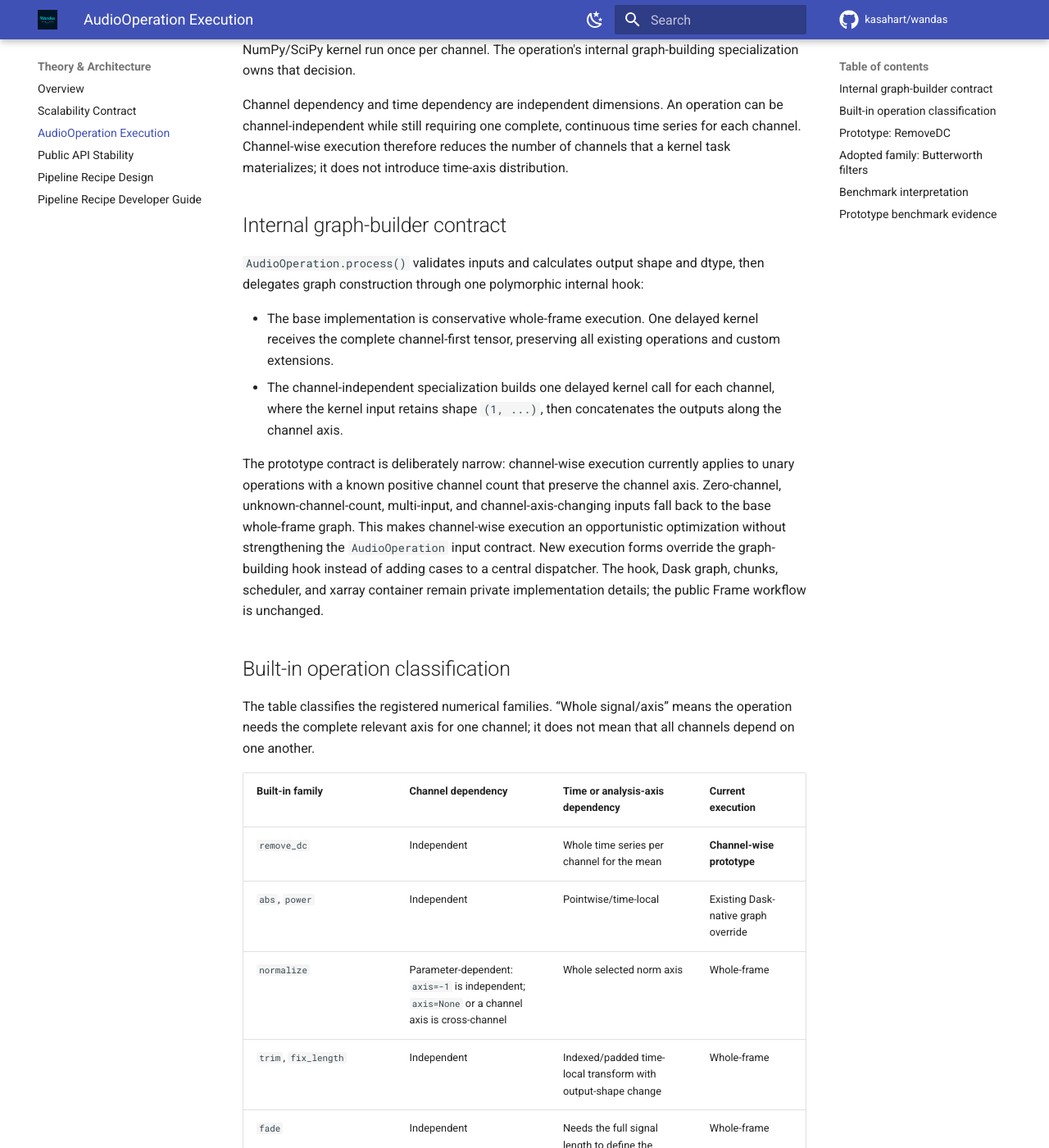
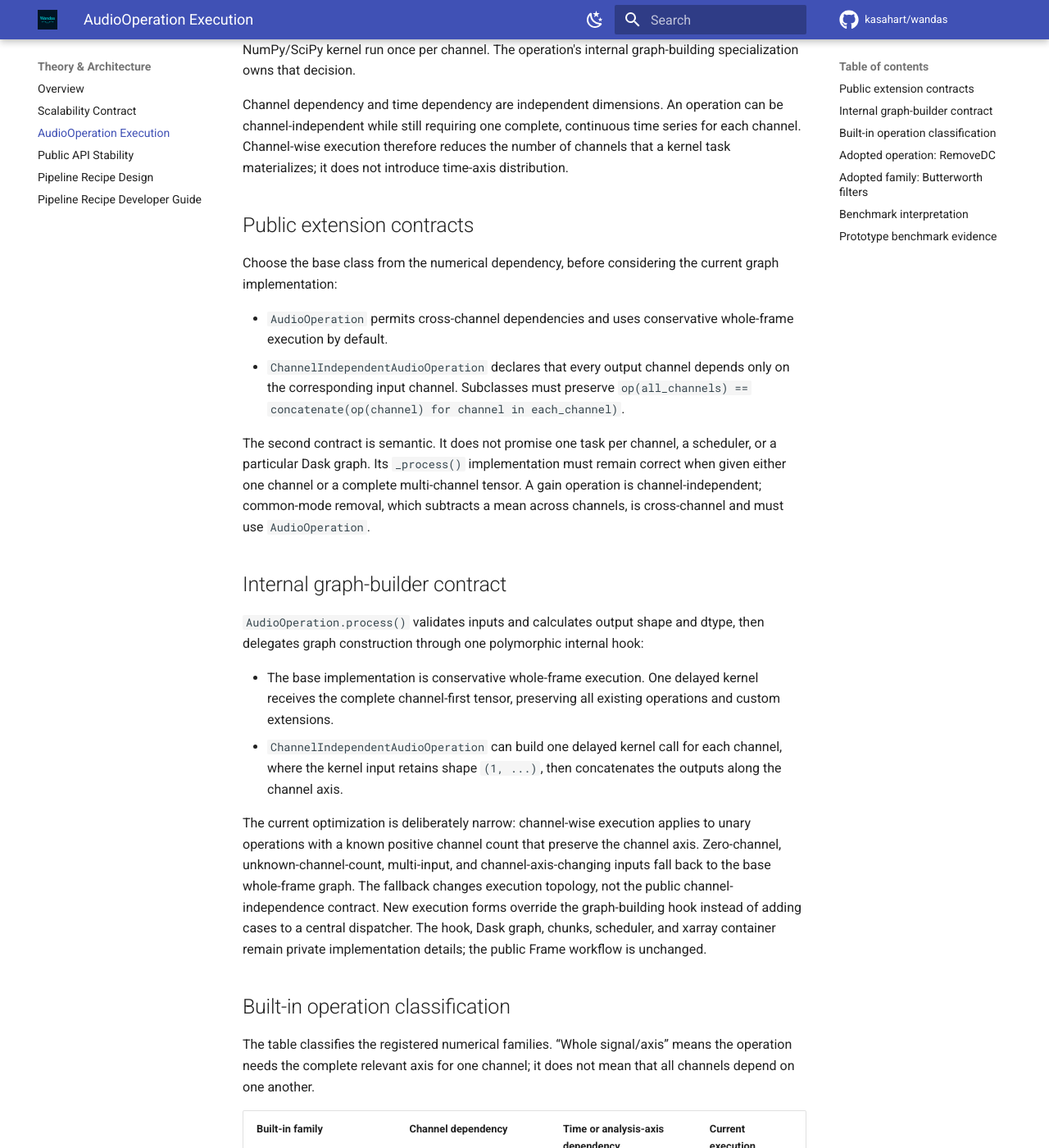
Before and after one commit to kasahart/wandas, an MkDocs documentation site: the page built from docs/src/explanation/audio-operation-execution.md, in a window 1280 px wide and 1400 px high, scrolled down 231 px. Shown: the whole window at 82% size. Built offline with MkDocs 1.6.1 and Material for MkDocs 9.7.7, drawn with Linux system fonts in a browser that asks for light colours; comment, search, counter and statistics services are not loaded; some of the changed text lies outside the part shown.

Commit message:
Publish the channel-independent AudioOperation contract (#352)
* feat: publish channel-independent operation contract

* docs: fix channel graph grammar

---------

Co-authored-by: Codex <codex@openai.com>

```diff
--- a/docs/src/explanation/audio-operation-execution.md
+++ b/docs/src/explanation/audio-operation-execution.md
@@ -10,6 +10,23 @@ be channel-independent while still requiring one complete, continuous time serie
 each channel. Channel-wise execution therefore reduces the number of channels that a
 kernel task materializes; it does not introduce time-axis distribution.
 
+## Public extension contracts
+
+Choose the base class from the numerical dependency, before considering the current
+graph implementation:
+
+- `AudioOperation` permits cross-channel dependencies and uses conservative
+  whole-frame execution by default.
+- `ChannelIndependentAudioOperation` declares that every output channel depends only
+  on the corresponding input channel. Subclasses must preserve
+  `op(all_channels) == concatenate(op(channel) for channel in each_channel)`.
+
+The second contract is semantic. It does not promise one task per channel, a scheduler,
+or a particular Dask graph. Its `_process()` implementation must remain correct when
+given either one channel or a complete multi-channel tensor. A gain operation is
+channel-independent; common-mode removal, which subtracts a mean across channels, is
+cross-channel and must use `AudioOperation`.
+
 ## Internal graph-builder contract
 
 `AudioOperation.process()` validates inputs and calculates output shape and dtype,
@@ -17,15 +34,15 @@ then delegates graph construction through one polymorphic internal hook:
 
 - The base implementation is conservative whole-frame execution. One delayed kernel receives the complete
   channel-first tensor, preserving all existing operations and custom extensions.
-- The channel-independent specialization builds one delayed kernel call for each
+- `ChannelIndependentAudioOperation` can build one delayed kernel call for each
   channel, where the kernel input retains shape `(1, ...)`, then concatenates the
   outputs along the channel axis.
 
-The prototype contract is deliberately narrow: channel-wise execution currently
-applies to unary operations with a known positive channel count that preserve the
-channel axis. Zero-channel, unknown-channel-count, multi-input, and channel-axis-changing
-inputs fall back to the base whole-frame graph. This makes channel-wise execution an
-opportunistic optimization without strengthening the `AudioOperation` input contract.
+The current optimization is deliberately narrow: channel-wise execution applies to
+unary operations with a known positive channel count that preserve the channel axis.
+Zero-channel, unknown-channel-count, multi-input, and channel-axis-changing inputs fall
+back to the base whole-frame graph. The fallback changes execution topology, not the
+public channel-independence contract.
 New execution forms override the graph-building hook instead of adding cases to a
 central dispatcher. The hook, Dask graph, chunks, scheduler, and xarray container
 remain private implementation details; the public Frame workflow is unchanged.
@@ -38,7 +55,7 @@ channels depend on one another.
 
 | Built-in family | Channel dependency | Time or analysis-axis dependency | Current execution |
 | --- | --- | --- | --- |
-| `remove_dc` | Independent | Whole time series per channel for the mean | **Channel-wise prototype** |
+| `remove_dc` | Independent | Whole time series per channel for the mean | **Channel-wise** |
 | `abs`, `power` | Independent | Pointwise/time-local | Existing Dask-native graph override |
 | `normalize` | Parameter-dependent: `axis=-1` is independent; `axis=None` or a channel axis is cross-channel | Whole selected norm axis | Whole-frame |
 | `trim`, `fix_length` | Independent | Indexed/padded time-local transform with output-shape change | Whole-frame |
@@ -60,14 +77,13 @@ STFT, Welch, psychoacoustic algorithms, or other continuity-sensitive transforms
 Those operations remain whole-signal per channel until they have an explicit state or
 overlap contract.
 
-## Prototype: RemoveDC
+## Adopted operation: RemoveDC
 
 `RemoveDC` is unary, shape-preserving, and numerically independent across channels. It
-is the first operation to use the channel-independent specialization. For known,
-positive channel counts, each task still receives the complete time series for one
-channel, so subtracting that channel's mean is identical to the previous whole-frame
-kernel call. Indeterminate or inapplicable inputs retain the historical whole-frame
-behavior.
+uses `ChannelIndependentAudioOperation`. For known, positive channel counts, each task
+still receives the complete time series for one channel, so subtracting that channel's
+mean is identical to the whole-frame kernel call. Indeterminate or inapplicable inputs
+retain whole-frame execution.
 
 The Frame boundary is unchanged: calibration factors are applied lazily before the
 operation, consumed exactly once in output channel metadata, and channel IDs, labels,
@@ -75,18 +91,19 @@ units, references, extra metadata, source-time offsets, semantic lineage, and Re
 replay continue through the existing construction path. Shape and dtype are calculated
 before execution as before.
 
-Unsupported and cross-channel operations retain the default graph builder. This
-fail-safe default is also used by third-party `AudioOperation` subclasses, so the
-prototype does not silently reinterpret existing kernels as channel-independent.
+Unsupported and cross-channel operations retain the default graph builder. Third-party
+extensions remain whole-frame when they subclass `AudioOperation`; extensions that
+choose `ChannelIndependentAudioOperation` explicitly accept and pass its independence
+contract to their subclasses.
 
 ## Adopted family: Butterworth filters
 
 The shared `_ButterworthFilter` kernel used by the high-pass, low-pass, and band-pass
 operations applies `scipy.signal.filtfilt(..., axis=1)`. Each output row depends on one
-complete input row but not on any other channel, so the family uses the existing
-channel-independent specialization without a new graph-builder contract. Filter
-coefficients, output shape and `float64` dtype, Frame metadata, lineage, and Recipe
-declarations are unchanged.
+complete input row but not on any other channel, so the family uses the public
+`ChannelIndependentAudioOperation` contract without a new graph-builder mechanism.
+Filter coefficients, output shape and `float64` dtype, Frame metadata, lineage, and
+Recipe declarations are unchanged.
 
 The final LowPass comparison for issue #343 used the normal materialization path:
 `BaseFrame.data` calls `BaseFrame._compute()`, which calls Dask Array `compute()`
```
Also changed, not shown: docs/src/api/processing.md (+13 -3 lines), docs/src/contributing/frame-operation-extensions.md (+31 -6 lines), 5 other files.
